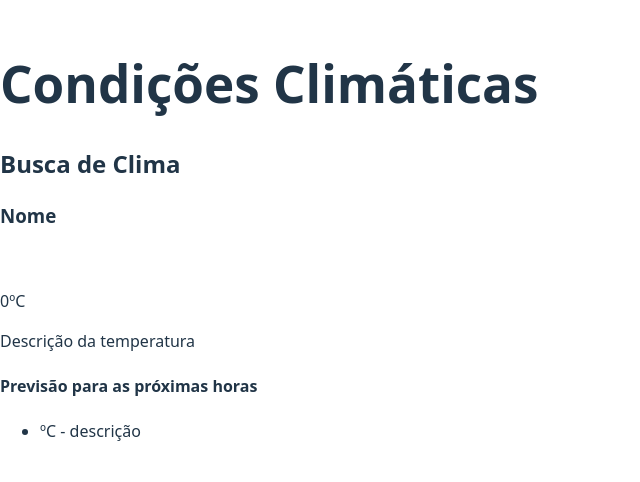
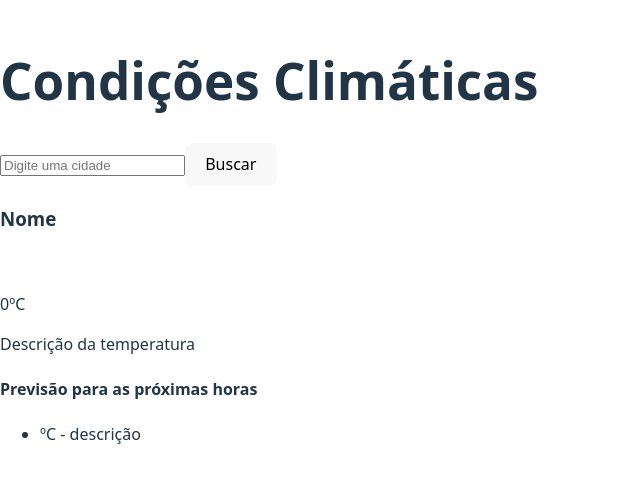
Before and after one commit to van-gomes/react-weather-app, a React (Vite) app in the folder clima/: page / in a window 1280 px wide. Shown: the part 160-642 px from the top of the page, without its empty margins (0-640 px from the left). Built offline with nearby package versions, Linux system fonts and the light colour scheme.

Commit message:
fetch weather data API

```diff
--- a/clima/src/App.jsx
+++ b/clima/src/App.jsx
@@ -1,4 +1,5 @@
 import { useState } from "react";
+import axios from "axios";
 import { Busca } from "./components/Busca";
 import { ClimaAtual } from "./components/ClimaAtual";
 import { Previsao } from "./components/Previsao";
@@ -9,12 +10,25 @@ function App() {
   const [previsao, setPrevisao] = useState([]);
 
   const apiKey = import.meta.env.VITE_API_KEY || "";
-  console.log("API Key:", apiKey);
+
+  const buscarClima = async () => {
+    try {
+      const respostaClima = await axios.get(
+        `https://api.openweathermap.org/data/2.5/weather?q=${cidade}&appid=${apiKey}&units=metric&lang=pt_br`
+      );
+
+      setClima(respostaClima.data);
+    } catch (error) {
+      console.error("Erro ao buscar dados do clima:", error);
+    }
+  };
+
+  console.log(clima);
 
   return (
     <div>
       <h1>Condições Climáticas</h1>
-      <Busca />
+      <Busca cidade={cidade} setCidade={setCidade} buscarClima={buscarClima} />
       <ClimaAtual />
       <Previsao />
     </div>
--- a/clima/src/components/Busca.jsx
+++ b/clima/src/components/Busca.jsx
@@ -1,7 +1,13 @@
-export function Busca() {
+export function Busca({ cidade, setCidade, buscarClima }) {
   return (
-    <div>
-      <h2>Busca de Clima</h2>
-    </div>
+    <>
+      <input
+        type="text"
+        value={cidade}
+        onChange={(e) => setCidade(e.target.value)}
+        placeholder="Digite uma cidade"
+      />
+      <button onClick={buscarClima}>Buscar</button>
+    </>
   );
 }
```
